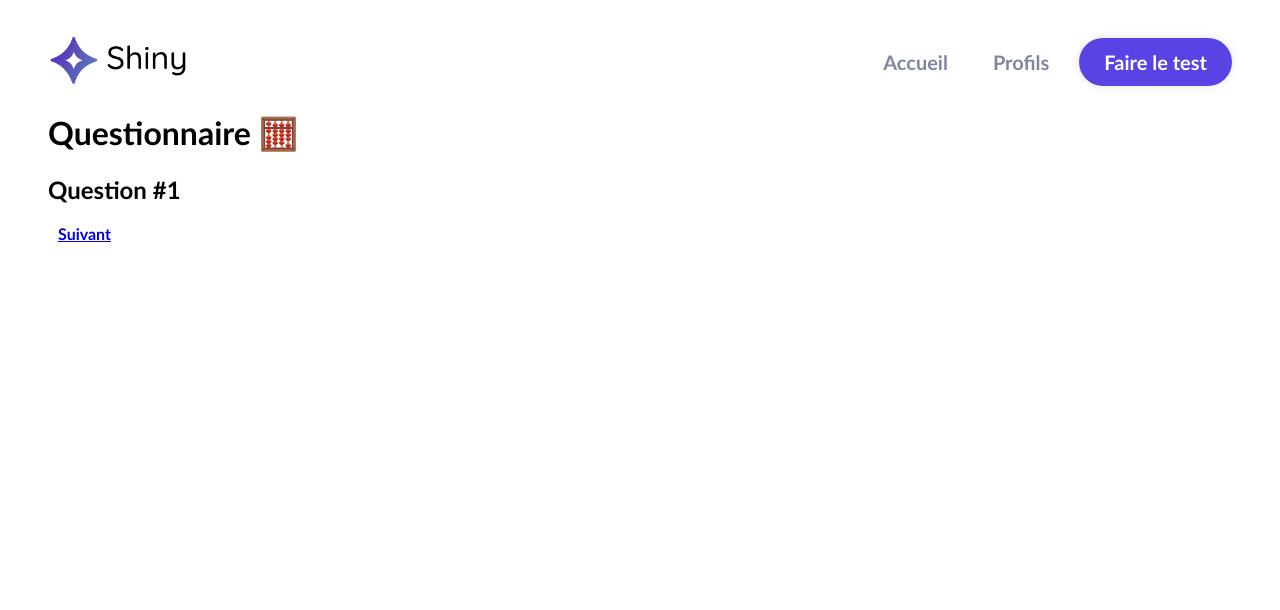
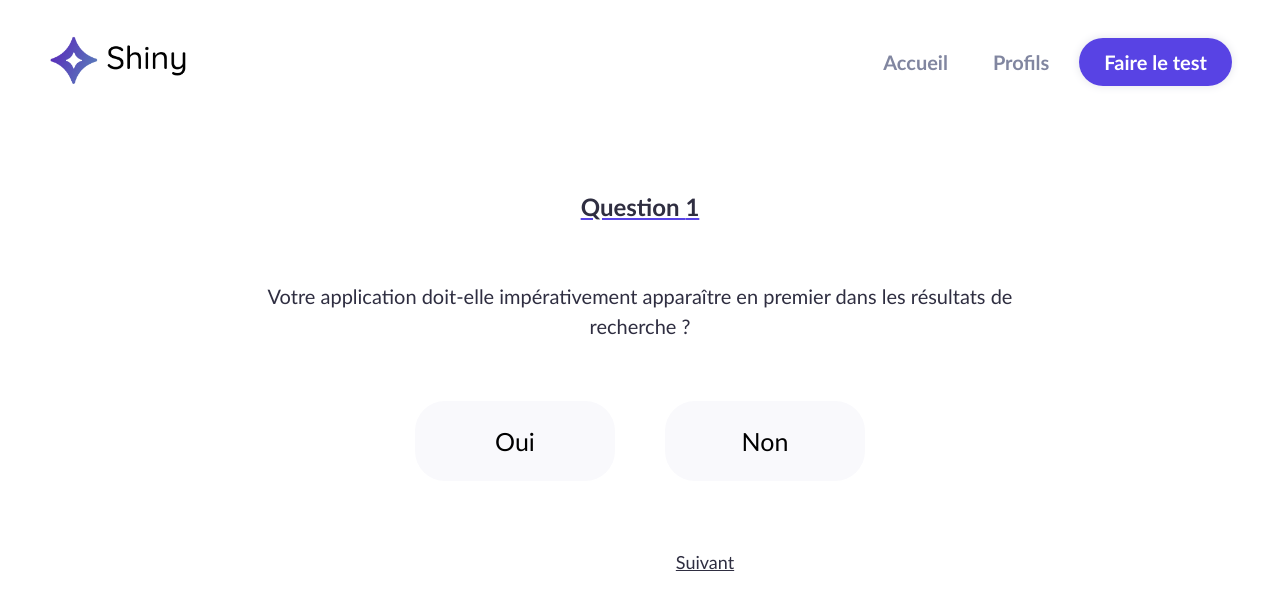
Before and after one commit to ourystd/shiny-agency, a React (Create React App) app: page /survey/1 in a window 1280 px wide. Shown: the top 610 px of the page. Built offline with nearby package versions, Linux system fonts and the light colour scheme.

Commit message:
survey questions page added

```diff
--- a/src/pages/Survey.jsx
+++ b/src/pages/Survey.jsx
@@ -1,4 +1,61 @@
 import { Link, useParams } from "react-router-dom";
+import styled from "styled-components";
+
+const MainWrapper = styled.div`
+  max-width: 750px;
+  margin: 100px auto;
+  text-align: center;
+  color: #2f2e41;
+`;
+
+const QuestionNumber = styled.h2`
+  text-decoration: underline #5843e4;
+`;
+
+const QuestionText = styled.p`
+  margin: 60px auto;
+  font-size: 20px;
+  font-weight: 400;
+  line-height: 30px;
+`;
+
+const AnswersList = styled.div`
+  display: flex;
+  align-items: center;
+  justify-content: center;
+  gap: 50px;
+`;
+
+const Answer = styled.button`
+  min-width: 200px;
+  min-height: 80px;
+  background-color: #f9f9fc;
+  border-radius: 30px;
+  font-size: 25px;
+  border: 1px solid transparent;
+  padding: 15px 30px;
+  margin-bottom: 60px;
+  transition: border-color 0.35s;
+
+  &:hover {
+    border-color: #5843e4;
+  }
+`;
+
+const QuestionsNavigation = styled.div`
+  display: flex;
+  justify-content: center;
+  align-items: center;
+  gap: 30px;
+  font-size: 18px;
+  font-weight: 400;
+
+  a:not(:hover) {
+    color: #2f2e41;
+  }
+`;
+
+const SpaceFiller = () => <span style={{ width: 100 }} />;
 
 const Survey = () => {
   const questionNumber = parseInt(useParams().questionNumber, 10);
@@ -11,14 +68,23 @@ const Survey = () => {
   };
 
   return (
-    <div>
-      <h1>Questionnaire 🧮</h1>
-      <h2>Question #{questionNumber}</h2>
-      <p>
-        {!!prevQuestion && (
+    <MainWrapper>
+      <QuestionNumber>Question {questionNumber}</QuestionNumber>
+      <QuestionText>
+        Votre application doit-elle impérativement apparaître en premier dans
+        les résultats de recherche ?
+      </QuestionText>
+      <AnswersList>
+        <Answer>Oui</Answer>
+        <Answer>Non</Answer>
+      </AnswersList>
+      <QuestionsNavigation>
+        {!!prevQuestion ? (
           <Link style={navStyle} to={`/survey/${prevQuestion}`}>
             Précédent
           </Link>
+        ) : (
+          <SpaceFiller />
         )}
         {nextQuestion <= 10 ? (
           <Link style={navStyle} to={`/survey/${nextQuestion}`}>
@@ -29,8 +95,8 @@ const Survey = () => {
             Résultats
           </Link>
         )}
-      </p>
-    </div>
+      </QuestionsNavigation>
+    </MainWrapper>
   );
 };
 
```
